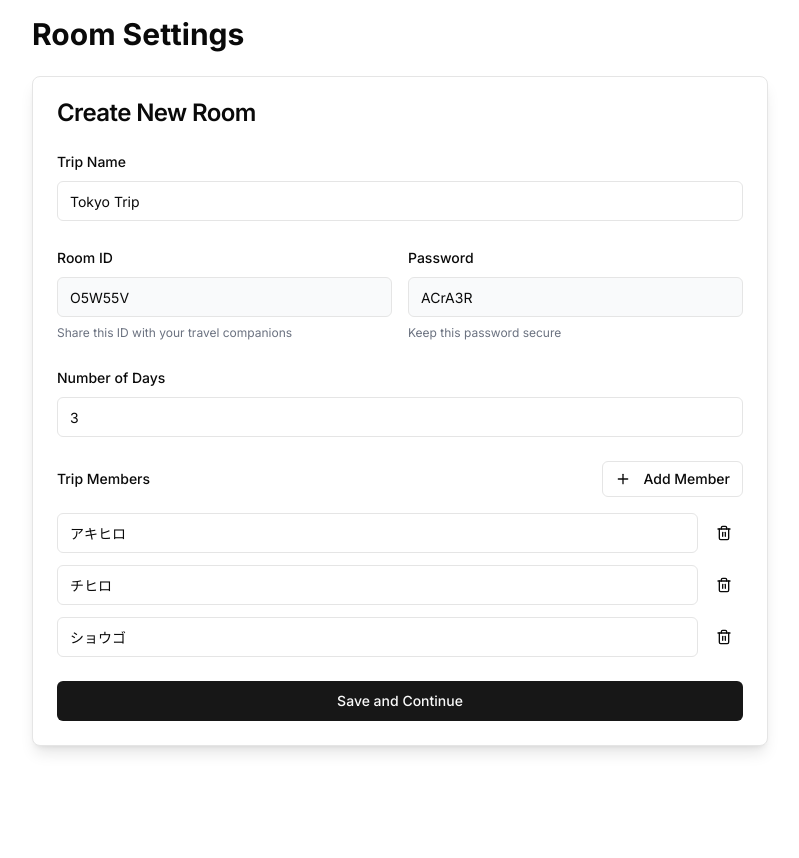
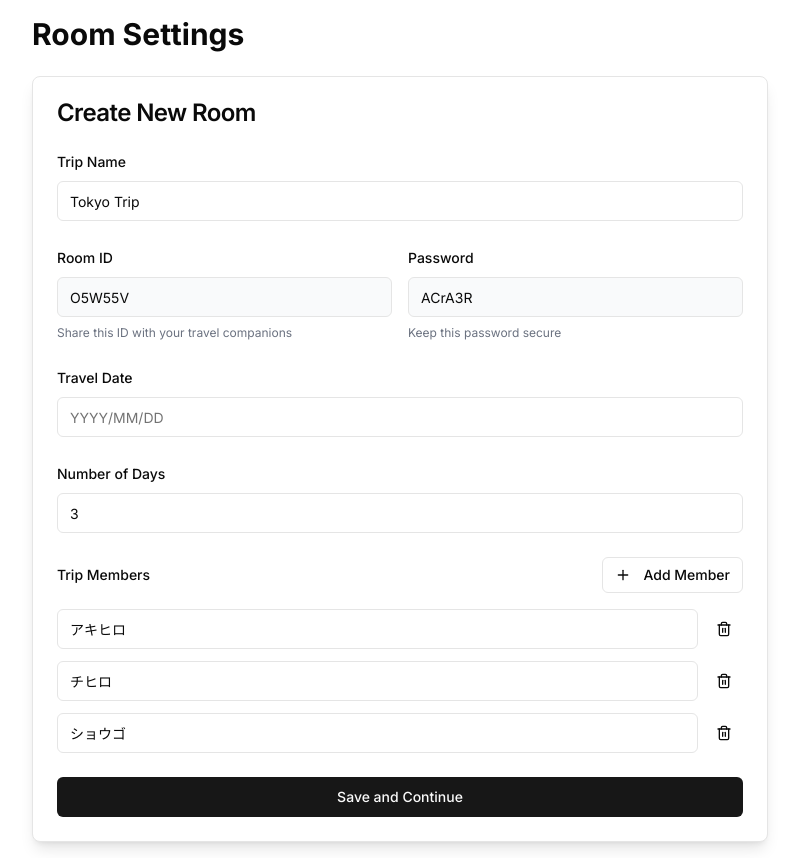
Before and after one commit to hirosyo/Easy-Travel-Planning, a Next.js app: page /room-settings in a window 1280 px wide. Shown: the whole page, without its empty margins (240-1039 px from the left). Before the commit the page ends 800 px from the top, so only its background shows below. Built offline with nearby package versions, Linux system fonts and the light colour scheme.

Commit message:
日付を追加しました。

```diff
--- a/components/day-schedule.tsx
+++ b/components/day-schedule.tsx
@@ -38,6 +38,7 @@ type Room = {
   name: string
   days: number
   members: Member[]
+  date: string //日付のプロパティ
 }
 
 const EVENT_COLORS = [
@@ -54,6 +55,7 @@ export function DaySchedule({ day }: { day: number }) {
   const [events, setEvents] = useState<ScheduleEvent[]>([])
   const [members, setMembers] = useState<Member[]>([])
   const [totalDays, setTotalDays] = useState(3)
+  const [selectedDate, setSelectedDate] = useState<Date>()
   const [roomName, setRoomName] = useState("")
   const [roomId, setRoomId] = useState("")
   const [isAddEventOpen, setIsAddEventOpen] = useState(false)
@@ -95,6 +97,7 @@ export function DaySchedule({ day }: { day: number }) {
       setMembers(currentRoom.members)
       setTotalDays(currentRoom.days)
       setRoomName(currentRoom.name)
+      setSelectedDate(currentRoom.date)
 
       // Load events for this day
       const savedEvents = localStorage.getItem(`events_${currentRoomId}_day_${day}`)
@@ -287,6 +290,7 @@ export function DaySchedule({ day }: { day: number }) {
       <div className="flex justify-between items-center">
         <div>
           <h1 className="text-3xl font-bold">{roomName}</h1>
+          <h2 className="text-xl font-semibold text-gray-600">{selectedDate}~</h2>
           <h2 className="text-xl font-semibold text-gray-600">Day {day}</h2>
         </div>
         <div className="flex gap-2">
--- a/components/room-settings-form.tsx
+++ b/components/room-settings-form.tsx
@@ -2,15 +2,18 @@
 
 import type React from "react"
 
-import { useState, useEffect } from "react"
+import { useState, useEffect, forwardRef, MouseEventHandler } from "react"
 import { useRouter } from "next/navigation"
 import { Button } from "@/components/ui/button"
 import { Input } from "@/components/ui/input"
+import { format, parse } from "date-fns"
 import { Label } from "@/components/ui/label"
 import { Card, CardContent, CardFooter, CardHeader, CardTitle } from "@/components/ui/card"
 import { Plus, Trash2, Loader2 } from "lucide-react"
 import { toast } from "@/components/ui/use-toast"
 import { generateRandomId } from "@/lib/utils"
+import { Calendar } from "@/components/ui/calendar"
+
 
 type Member = {
   id: string
@@ -24,7 +27,22 @@ type Room = {
   days: number
   members: Member[]
   created: number
+  date: string  //日付のプロパティ
 }
+
+// カレンダー開閉用のカスタム input
+const CalendarInput = forwardRef<HTMLInputElement, { value?: string; onClick?: MouseEventHandler<HTMLInputElement> }>(
+  ({ value, onClick }, ref) => (
+    <Input
+      ref={ref}
+      value={value}
+      readOnly
+      onClick={onClick}
+      placeholder="YYYY/MM/DD"
+    />
+  )
+)
+CalendarInput.displayName = "CalendarInput"
 
 export function RoomSettingsForm() {
   const [isLoading, setIsLoading] = useState(false)
@@ -38,6 +56,8 @@ export function RoomSettingsForm() {
   ])
   const [days, setDays] = useState(3)
   const [roomName, setRoomName] = useState("Tokyo Trip")
+  const [selectedDate, setSelectedDate] = useState<Date>()
+  const [showCalendar, setShowCalendar] = useState(false)
   const router = useRouter()
 
   useEffect(() => {
@@ -54,6 +74,8 @@ export function RoomSettingsForm() {
         setRoomName(currentRoom.name)
         setDays(currentRoom.days)
         setMembers(currentRoom.members)
+        const parsedDate = parse(currentRoom.date, "yyyy/MM/dd", new Date())
+        setSelectedDate(parsedDate)
       }
     } else {
       // Generate new room ID and password for new rooms
@@ -61,6 +83,12 @@ export function RoomSettingsForm() {
       setPassword(generateRandomId(6))
     }
   }, [])
+
+  const handleDayClick = (day: Date) => {
+    setSelectedDate(day)
+    setShowCalendar(false)
+  }
+
 
   const addMember = () => {
     const newId = (members.length + 1).toString()
@@ -88,6 +116,11 @@ export function RoomSettingsForm() {
     setIsLoading(true)
 
     // Validate form
+    if (!selectedDate) {
+      toast({ title: "Please select a date", variant: "destructive" })
+      return
+    }
+
     if (members.some((member) => !member.name.trim())) {
       toast({
         title: "Invalid member name",
@@ -106,6 +139,7 @@ export function RoomSettingsForm() {
       days,
       members,
       created: Date.now(),
+      date: format(selectedDate, "yyyy/MM/dd"),
     }
 
     // Save to localStorage
@@ -159,6 +193,24 @@ export function RoomSettingsForm() {
               <Input id="password" value={password} readOnly className="bg-gray-50" />
               <p className="text-xs text-gray-500">Keep this password secure</p>
             </div>
+          </div>
+
+          <div className="relative space-y-2">
+            <Label htmlFor="date">Travel Date</Label>
+            <CalendarInput
+              id="date"
+              value={selectedDate ? format(selectedDate, "yyyy/MM/dd") : ""}
+              onClick={() => setShowCalendar(!showCalendar)}
+            />
+            {showCalendar && (
+              <div className="absolute z-10 mt-1 bg-white shadow-lg">
+                <Calendar
+                  mode="single"
+                  selected={selectedDate}
+                  onSelect={handleDayClick}
+                />
+              </div>
+            )}
           </div>
 
           <div className="space-y-2">
```
Also changed, not shown: package.json (+4 -4 lines), 1 other file (tests, documents, lock files or other folders).
